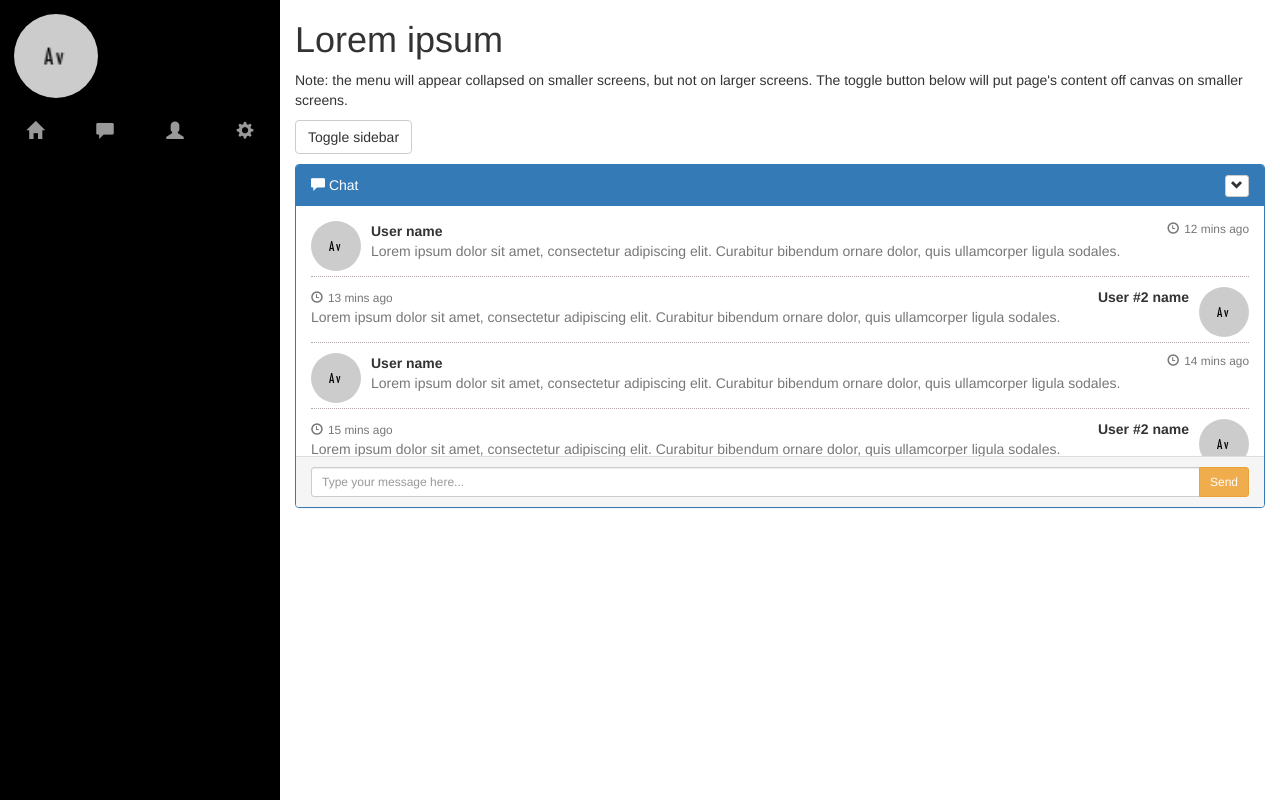
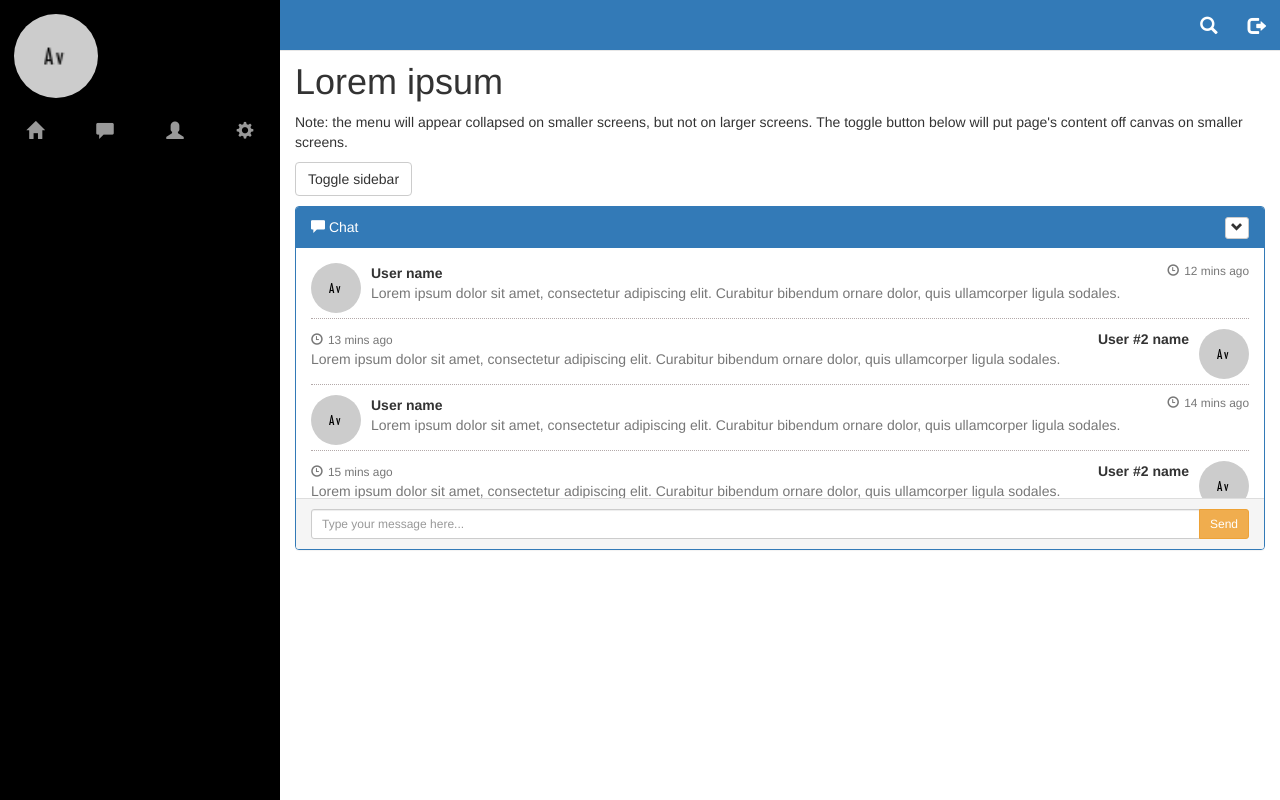
Before and after one commit to TaoSc/BacISN, a PHP site: page / in a window 1280 px wide. Run offline with PHP 8.4, Linux system fonts and the light colour scheme.

Commit message:
append navbar

```diff
--- a/css/styles.css
+++ b/css/styles.css
@@ -23,6 +23,7 @@ body {
 	overflow-y: auto;
 	background: #000;
 	transition: all 0.5s ease;
+	z-index: 1031;
 }
 
 #sidebar-wrapper .row {
@@ -84,6 +85,42 @@ body {
 	width: 8em;
 	height: 8em;
 }
+
+
+/* Navbar */
+
+.navbar-form {
+	width: 100%;
+	margin-bottom: 3em;
+}
+.navbar-default {
+	background-color: #337AB7;
+}
+
+.navbar-nav a {
+	text-decoration: none;
+	color: white !important;
+	padding: 0.5em;
+	font-size: 1.75rem;
+	width: 100%;
+	height: 100%;
+	text-align: center;
+}
+.navbar-nav a:hover {
+	color: white;
+	background: rgba(255,255,255,0.2) !important;
+}
+
+.inline-form input {
+	display: inline-block;
+	width: 100px
+}
+
+.inline-form input {
+	display: inline-block;
+	color: #337AB7;
+}
+
 
 
 /* Chat */
--- a/index.html
+++ b/index.html
@@ -39,6 +39,22 @@
 		<!-- Page Content -->
 		<div id="page-content-wrapper">
 			<div class="container-fluid">
+
+				<form class="navbar-form">
+					<nav class="navbar navbar-default navbar-fixed-top">
+
+						<div class="container-fluid">
+
+							<ul class="nav navbar-nav navbar-right">
+								<li> <a href="#" class="glyphicon glyphicon-search" aria-hidden="true"></a> </li>
+								<li> <a href="#" class="glyphicon glyphicon-log-out" aria-hidden="true"></a> </li>
+							</ul>
+
+						</div>
+
+					</nav>
+				</form>
+
 				<div class="row">
 					<div class="col-lg-12">
 						<h1>Lorem ipsum</h1>
```
